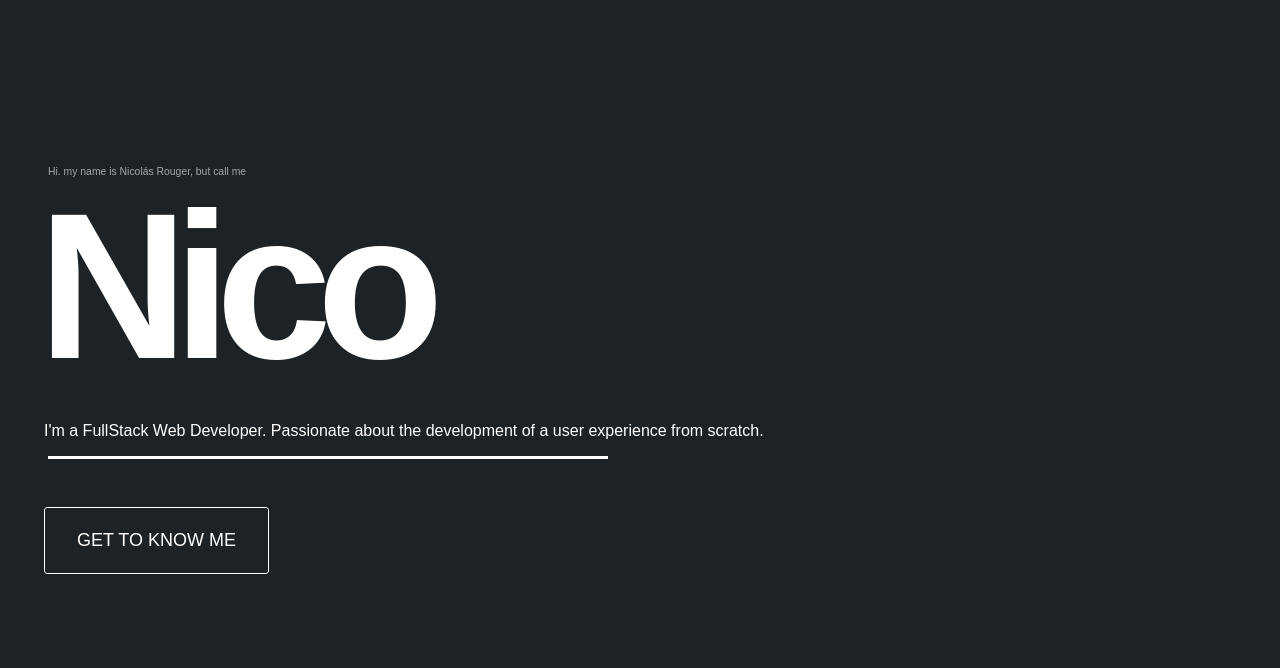
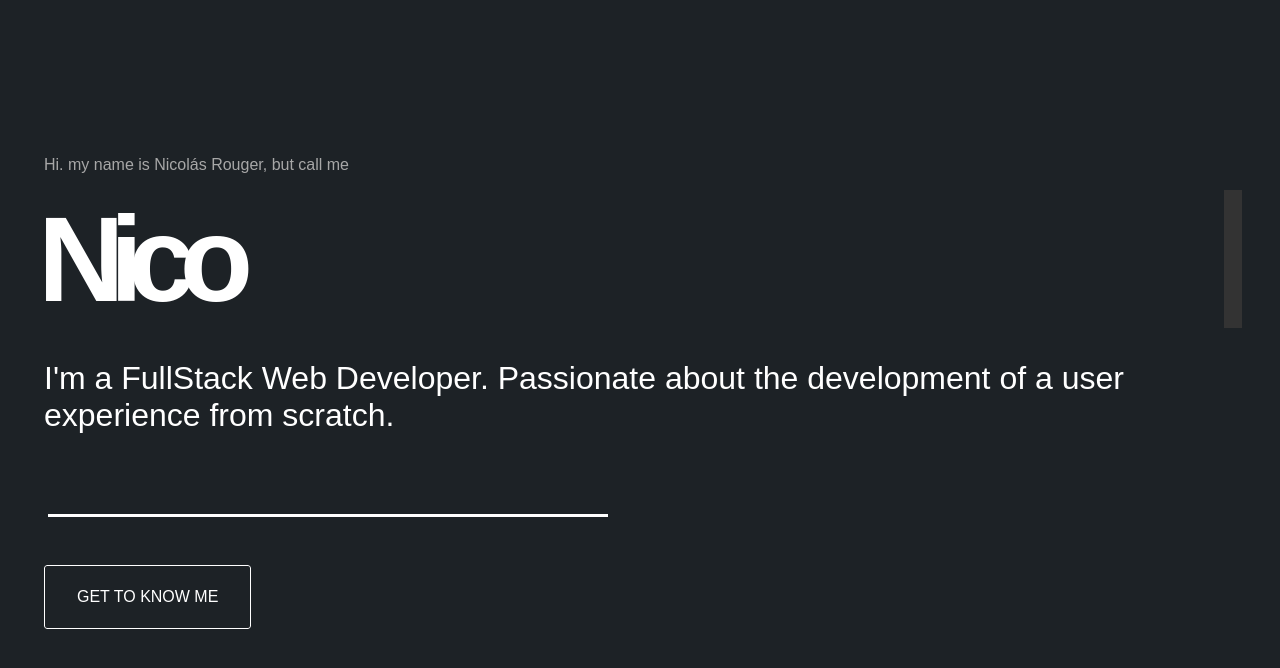
Before and after one commit to NRouger/my-portfolio, a React (Create React App) app: page / in a window 1280 px wide. Shown: the top 668 px of the page. Built offline with nearby package versions, Linux system fonts and the light colour scheme; a web font is replaced by a local one.

Commit message:
archivos recuperados y portfolio medainamente terminado

```diff
--- a/src/components/App.js
+++ b/src/components/App.js
@@ -5,6 +5,7 @@ import Portfolio from './Portfolio';
 import ScrollToTop from './ScrollToTop';
 import FadeTransition from "./FadeTransition";
 import '../styles/FadeTransition.css';
+import StackPage from './StackPage';
 
 function App() {
   return (
@@ -12,8 +13,9 @@ function App() {
       <ScrollToTop />
       <Routes>
        {/* Use the render method to pass location */}
-       <Route path="/" element={<FadeTransition><Home /></FadeTransition>} />
+        <Route path="/" element={<FadeTransition><Home /></FadeTransition>} />
         <Route path="/portfolio" element={<FadeTransition><Portfolio /></FadeTransition>} />
+        <Route path="/stack" element={<StackPage />} />
       </Routes>
     </Router>
   );
--- a/src/components/Home.js
+++ b/src/components/Home.js
@@ -5,9 +5,13 @@ import 'aos/dist/aos.css';
 import "../styles/App.css";
 import "../styles/Buttons.css";
 import "../styles/Home.css";
+import TypingEffect from "./TypingEffect";
 
 
 function Home() {
+  // const textToDisplay = "Nico"
+
+
   React.useEffect (() => {
     Aos.init({ duration: 1000 });
   }, []);
@@ -17,11 +21,13 @@ function Home() {
       <div className="home-grid">
         <div data-aos='zoom-in'>
         <div>
-          <p className='subtitle'>Hi. my name is Nicolás Rouger, but call me</p>
-          <h1 data-aos="fade-right" className="title">
+          <p className='title-m'>Hi. my name is Nicolás Rouger, but call me</p>
+          {/* <TypingEffect data-aos="fade-right" className="title">
             Nico
-          </h1>
-          <p className="" style={{margin: "1rem"}}>I'm a FullStack Web Developer.
+          </TypingEffect> */}
+          <TypingEffect text="Nico" className="custom-typing-effect title-home" />
+
+          <p className="text-mobile" style={{marginBottom: "2.5em"}}>I'm a FullStack Web Developer.
           Passionate about the development of a user experience from scratch.</p>
           <div className='line-left'></div>
           <div>
--- a/src/components/Navbar.js
+++ b/src/components/Navbar.js
@@ -1,16 +1,13 @@
 import React from 'react';
+import { Link } from 'react-router-dom';
 
 function Navbar() {
   return (
     <nav className="navbar">
-      <ul>
-        {/* <div className='nav-title'>
-          <h4>Web developer</h4>
-        </div> */}
-        <li>
-          <a className="a-nav" style={{textAlign: "right", justifyContent: "right"}} href="#stack">stack</a>
-        </li>
-
+        <div style={{display: "contents"}}>
+          <Link className="a-nav nav-list nav-item-left" to="/stack">stack</Link>
+        </div>
+      <ul className='nav-list'>
         <li>
           <a className="a-nav" href="#about">about</a>
         </li>
--- a/src/components/Portfolio.js
+++ b/src/components/Portfolio.js
@@ -1,4 +1,5 @@
 import React, { useEffect } from 'react';
+import { Link } from "react-router-dom";
 import '../styles/App.css';
 import Navbar from './Navbar'
 import '../styles/Navbar.css'
@@ -66,10 +67,13 @@ function Portfolio() {
             <a href="https://github.com/NRouger"><p data-aos="fade-right" className='a-nav text'>NRouger</p></a>
           </div>
         </section>
+        <div>
+          <a href="/portfolio"> {/*data-aos="fade" data-aos-offset="100"*/}
+            <button className="material-bubble" style={{ margin: "4em 0em 0em 1em"}}>Back to top</button>
+          </a>
+        </div>
         <div className="margin"></div>
         <div className="margin"></div>
-
-
       </div>
     </div>
   );
--- /dev/null
+++ b/src/components/StackPage.js
@@ -0,0 +1,42 @@
+import React from "react";
+import { Link } from "react-router-dom";
+import '../styles/App.css';
+import Navbar from "./Navbar";
+import '../styles/StackView.css';
+
+function StackPage() {
+  return (
+    <div className="container">
+      <Navbar className="navbar"/>
+      <div className="margin-stack"></div>
+      <div className="grid-container-stack">
+        <div className="item">
+          <div data-aos="fade-up"
+     data-aos-anchor-placement="center-bottom">
+            <h1 className="title" style={{color: "white"}} >Stack</h1>
+          </div>
+          <div className="line-left"></div>
+        </div>
+        <div className="item">
+          <p className="text-mobile">This are the technologies that I have been using in the last year.</p>
+        </div>
+        <div className="item stack-flex">
+          <h3 className="stack-text-tec">
+          React, Redux,
+          JavaScript ES6,
+          Ruby on Rails,
+          HTML, CSS, Bootstrap,
+          SQL, git, GitHub, Heroku
+          </h3>
+        </div>
+        <div>
+          <Link to="/portfolio"> {/*data-aos="fade" data-aos-offset="100"*/}
+            <button className="material-bubble" style={{ margin: "3rem 3rem"}}>portfolio</button>
+          </Link>
+        </div>
+      </div>
+    </div>
+  );
+}
+
+export default StackPage;
--- /dev/null
+++ b/src/components/TypingEffect.js
@@ -0,0 +1,38 @@
+import React, { useEffect, useState } from 'react';
+import '../styles/TypingEffect.css';
+
+const TypingEffect = ({ text, className }) => {
+  const [currentText, setCurrentText] = useState('');
+  const [isTypingComplete, setIsTypingComplete] = useState(false);
+
+  useEffect(() => {
+    let isMounted = true;
+    let index = 0;
+
+    const typeText = () => {
+      if (isMounted) {
+        if (index < text.length) {
+          setCurrentText(prevText => prevText + text.charAt(index));
+          index++;
+          setTimeout(typeText, 300); // Adjust typing speed (milliseconds)
+        } else {
+          setIsTypingComplete(true); // Mark typing as complete
+        }
+      }
+    };
+
+    if (!isTypingComplete) {
+      setTimeout(() => {
+        typeText();
+      }, 1000); // Add a delay of 1000ms (1 second) before the typing effect starts
+    }
+
+    return () => {
+      isMounted = false;
+    };
+  }, [text, isTypingComplete]);
+
+  return <h1 className={`typewriter ${className}`}>{currentText}</h1>;
+};
+
+export default TypingEffect;
--- a/src/styles/Buttons.css
+++ b/src/styles/Buttons.css
@@ -35,7 +35,6 @@ button {
 button {
   position: relative;
   border: none;
-  font-size: 18px;
   transition: color 0.5s, transform 0.2s, background-color 0.2s;
   outline: none;
   border-radius: 3px;
@@ -96,3 +95,16 @@ button::after, button::before {
   transform-origin: 100px 100px;
   transform: scale(1) translate(-10px, -70px);
 }
+
+@media (min-width: 768px) {
+  button {
+    font-size: 2.5rem;
+  }
+
+}
+
+@media (min-width: 1024px) {
+  button {
+    font-size: 1rem;
+  }
+}
--- a/src/styles/Home.css
+++ b/src/styles/Home.css
@@ -3,7 +3,45 @@
   justify-content: center;
   align-items: center; */
   display: flex;
-  padding-top: 10%;
+  /* padding-top: 10%; */
   margin: inherit;
 
 }
+
+
+
+@media (min-width: 768px) {
+  .home-grid {
+    padding-top: 22vh;
+  }
+
+  .text-mobile {
+    margin: 0em 2em 1em 0.5em;
+    font-size: 4em;
+  }
+
+  .title-home {
+    /* font-family: 'Open Sans', sans-serif; */
+    color: white;
+    font-size: 15vh;
+    letter-spacing: -15px;
+    margin: 10px;
+  }
+
+  .title-m {
+    padding: 0em 3em 0 1em;
+    font-size: 1em;
+  }
+
+}
+
+@media (min-width: 1024px) {
+  .home-grid {
+    padding-top: 15vh;
+  }
+
+  .text-mobile {
+    margin: 1em 2em 1em 0.5em;
+    font-size: 2em;
+  }
+}
--- a/src/styles/Navbar.css
+++ b/src/styles/Navbar.css
@@ -1,8 +1,9 @@
 .navbar {
+  display: flex;
+  justify-content: space-between;
   border-bottom-style: solid;
   border-bottom-color: white;
-  text-align: right;
-  justify-content: right;
+  padding: 10px;
 }
 
 li {
@@ -16,6 +17,18 @@ li {
   text-decoration: none;
 }
 
+.nav-item-left {
+  margin-right: auto;
+  padding: 10px;
+  text-decoration: none;
+  color: greenyellow;
+}
+
+.nav-list {
+  list-style-type: none;
+  display: flex;
+  align-items: center;
+}
 /* .nav-title, h4 {
   display: inline-block;
   justify-content: left;
@@ -32,6 +45,10 @@ li {
   li {
     font-size: 2.5em;
   }
+
+  .nav-item-left {
+    font-size: 2.5rem;
+}
 }
 
 @media (min-width: 1024px) {
--- /dev/null
+++ b/src/styles/StackView.css
@@ -0,0 +1,54 @@
+.grid-container {
+  display: grid;
+  grid-template-columns: 1fr; /* One column in 768px screen */
+  grid-gap: 10px; /* Gap between the grid items */
+}
+
+.item {
+  /* background-color: #f0f0f0; */
+  padding: 20px;
+  text-align: left;
+}
+
+.stack-text-tec {
+  justify-content: center;
+  align-items: center;
+  padding: 1rem 10rem 0rem 1rem;
+  /* font-size: 1vh; */
+}
+
+@media (min-width: 768px) {
+
+
+  .stack-text-tec {
+    font-size: 4vh;
+  }
+
+  .text-mobile {
+    margin: 1em 2em 0 0.5em;
+    font-size: 2em;
+  }
+
+  .margin-stack {
+    margin: 10rem 0rem;
+  }
+}
+
+@media (min-width: 1024px) {
+  .grid-container {
+    grid-template-columns: repeat(3, 1fr); /* Three columns in 1024px screen */
+  }
+
+  .stack-text-tec {
+    justify-content: center;
+    align-items: center;
+    padding: 1rem 40rem 0rem 1rem;
+    font-size: 5vh;
+
+  }
+
+  .margin-stack {
+    margin: 2rem 0rem;
+  }
+
+}
--- /dev/null
+++ b/src/styles/TypingEffect.css
@@ -0,0 +1,23 @@
+/* styles/TypingEffect.css */
+
+@keyframes typing {
+  from {
+    width: 0;
+  }
+}
+
+.typewriter {
+  overflow: hidden;
+  border-right: 0.15em solid #333; /* You can change the color and width as desired */
+  white-space: nowrap;
+  animation: typing 2s steps(40, end), blink-caret 0.7s step-end infinite;
+}
+
+@keyframes blink-caret {
+  from, to {
+    border-color: transparent;
+  }
+  50% {
+    border-color: #333; /* You can change the color as desired */
+  }
+}
```
